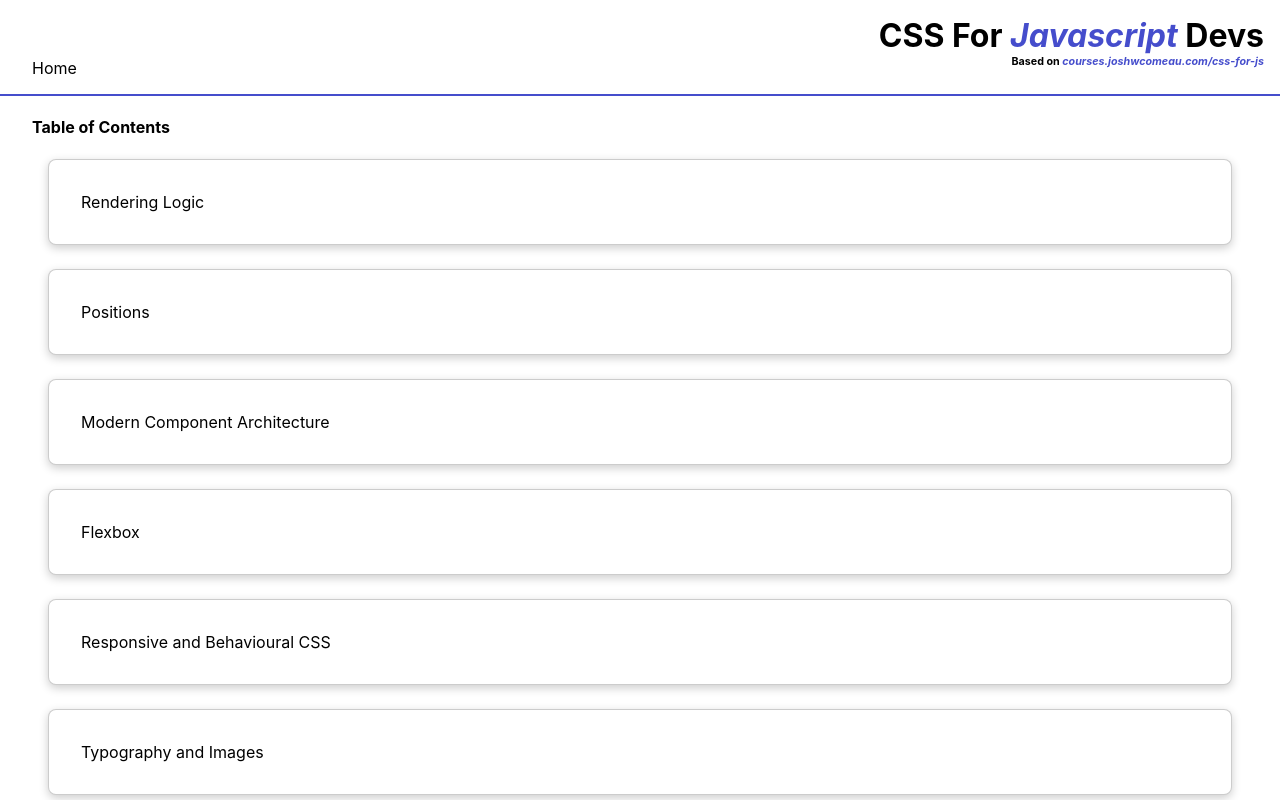
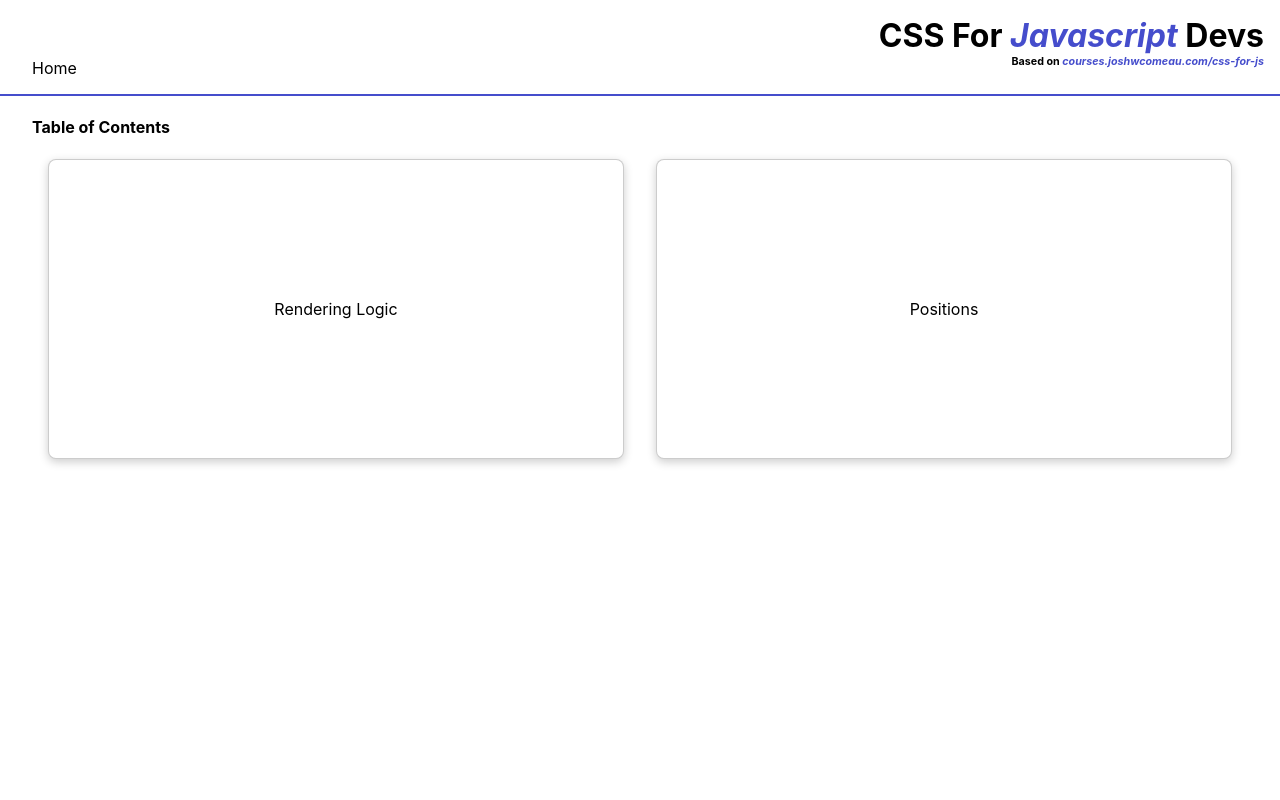
Before and after one commit to Breck37/css-for-js-demo, a Next.js app: page / in a window 1280 px wide. Built offline with nearby package versions, Linux system fonts and the light colour scheme.

Commit message:
refactor: improved LinkItem
Signed-off-by: Brent Eckert <brent.eckert7@gmail.com>

```diff
--- a/components/LinkItem.js
+++ b/components/LinkItem.js
@@ -6,7 +6,7 @@ const LinkItem = ({ label, route, comingSoon }) => {
   return (
     <Link href={route}>
       <LinkItemStyled comingSoon={comingSoon}>
-        {label}{" "}
+        <span>{label}</span>
         {comingSoon ? (
           <div className="coming-soon-banner">COMING SOON</div>
         ) : null}
@@ -19,7 +19,6 @@ export default LinkItem;
 
 const LinkItemStyled = styled.li`
   cursor: pointer;
-  position: relative;
   border-radius: 8px;
   background-color: #fff;
   box-shadow: 0 3px 10px rgb(0 0 0 / 0.2);
@@ -27,12 +26,19 @@ const LinkItemStyled = styled.li`
   padding: 2rem;
   position: relative;
   margin: 0 1rem 1.5rem;
+  flex: 1;
+  min-width: 400px;
+  height: 300px;
+  display: flex;
+  align-items: center;
+  justify-content: center;
 
   &:hover {
     background-color: ${({ comingSoon }) =>
       !comingSoon ? "#454dcc" : "rgba(69, 77, 204, 0.6)"};
     color: white;
-    display: flex;
+    ${({ comingSoon }) => comingSoon && "display: flex"};
+    transition: display 0.3s linear;
 
     > div {
       display: block;
--- a/pages/index.js
+++ b/pages/index.js
@@ -23,24 +23,6 @@ export default function Home() {
               route="/modules/rendering-two"
               comingSoon={true}
             />
-            <LinkItem
-              label="Modern Component Architecture"
-              route="/modules/rendering-two"
-              comingSoon={true}
-            />
-            <LinkItem label="Flexbox" route="/" comingSoon={true} />
-            <LinkItem
-              label="Responsive and Behavioural CSS"
-              route="/"
-              comingSoon={true}
-            />
-            <LinkItem
-              label="Typography and Images"
-              route="/"
-              comingSoon={true}
-            />
-            <LinkItem label="CSS Grid" route="/" comingSoon={true} />
-            <LinkItem label="Animations" route="/" comingSoon={true} />
           </ul>
         </div>
       </Page>
--- a/styles/Home.module.css
+++ b/styles/Home.module.css
@@ -113,6 +113,8 @@
   text-decoration: none;
   list-style-type: none;
   padding-left: 0;
+  display: flex;
+  flex-wrap: wrap;
 }
 
 @media (max-width: 600px) {
```
